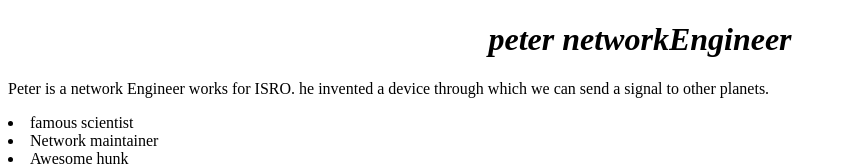
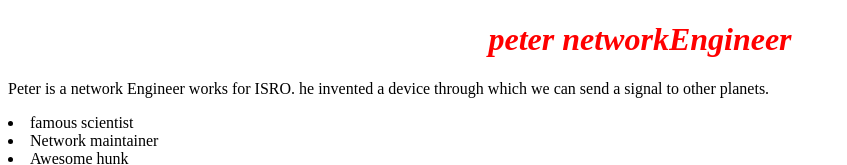
Before and after one commit to 44-563-WebApps-F23/44563-webapps-f23-assignment3-Namruth04, a plain HTML site: page bonus.html in a window 1280 px wide. Shown: the top 165 px of the page, without its empty margins (0-847 px from the left). Drawn offline with Linux system fonts and the light colour scheme; files whose address does not match are found by name.

Commit message:
commit done

```diff
--- a/bonus.html
+++ b/bonus.html
@@ -4,7 +4,7 @@
         <title>BONUS</title>
     </head>
     <body>
-        <h1 color="red"><center><i>peter networkEngineer</i></center></h1>
+        <h1 style="color:red"><center><i>peter networkEngineer</i></center></h1>
         <p>Peter is a network Engineer works for ISRO.
            he invented a device through which we can send a signal to other planets.
         </p>
```
Also changed, not shown: index.html (+0 -1 lines).
